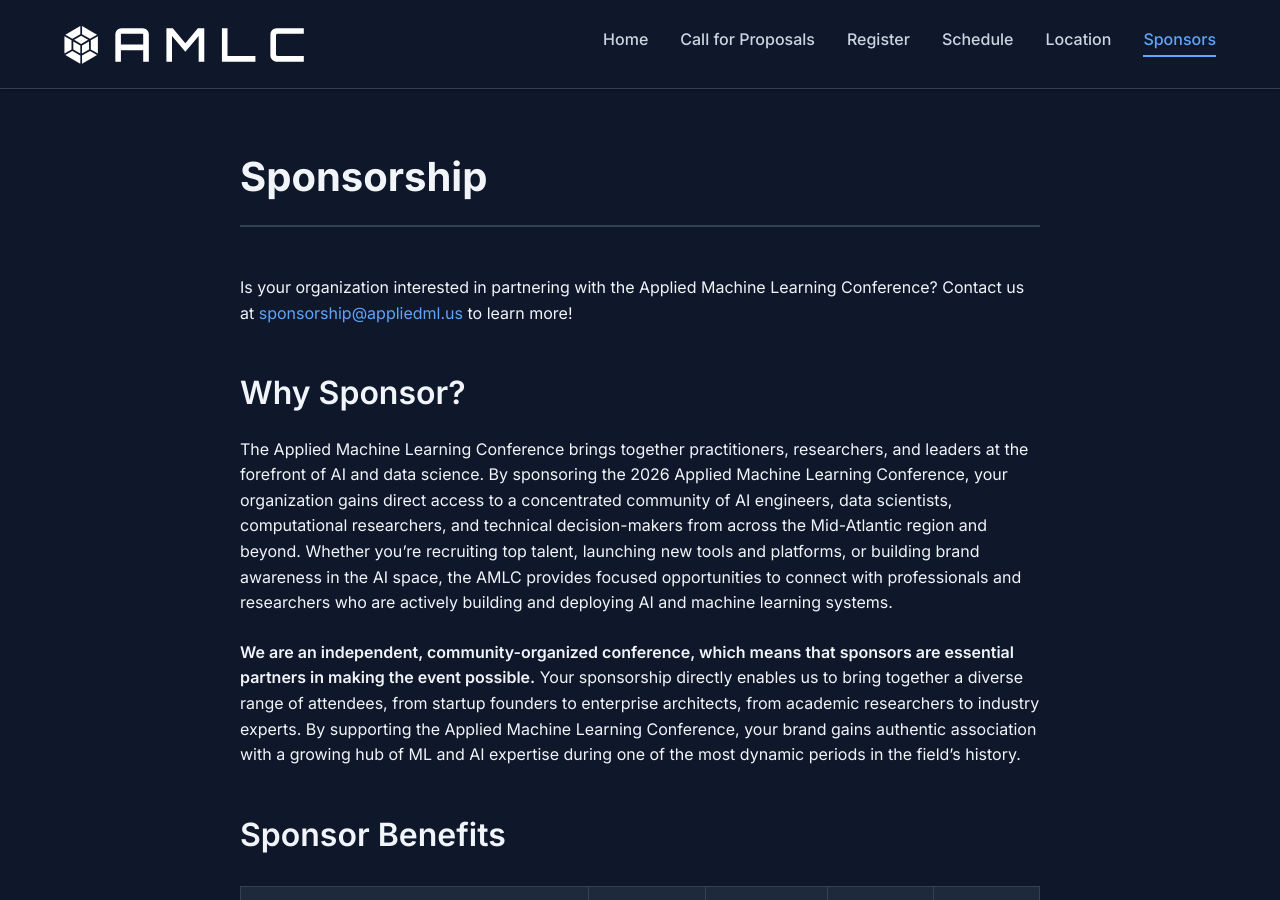
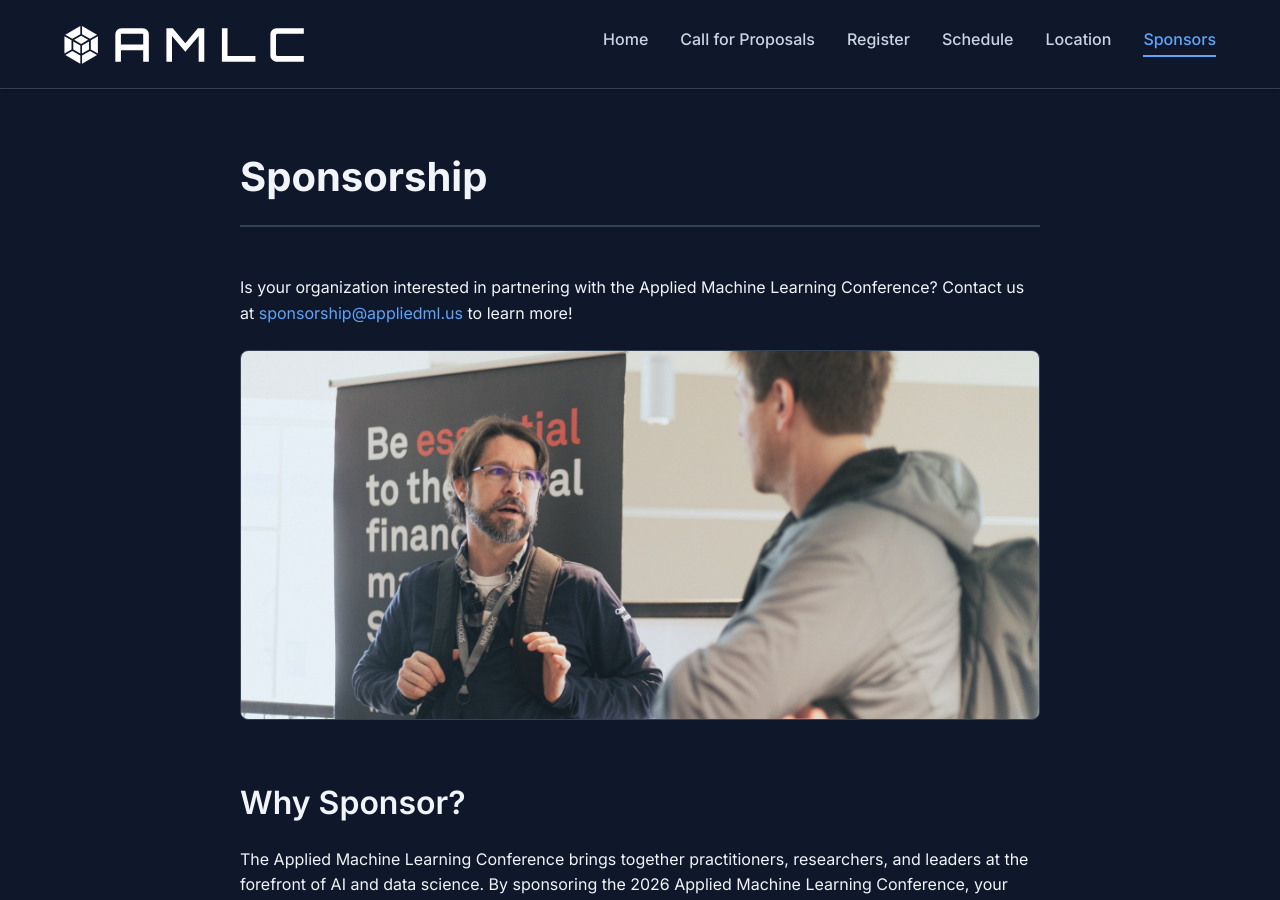
Before and after one commit to pwharrison/amlc-website, a Jekyll site: the page built from 2026/sponsors.md, in a window 1280 px wide and 900 px high. Built offline with Jekyll 4.4.1, drawn with Linux system fonts in a browser that asks for light colours.

Commit message:
add images to the sponsors page

```diff
--- a/2026/sponsors.md
+++ b/2026/sponsors.md
@@ -9,11 +9,19 @@ year: 2026
 
 Is your organization interested in partnering with the Applied Machine Learning Conference? Contact us at <a href="mailto:sponsorship@appliedml.us">sponsorship@appliedml.us</a> to learn more!
 
+<div class="content-image">
+  <img src="{{ '/assets/images/sponsorship-1.jpg' | relative_url }}" alt="Conference sponsorship">
+</div>
+
 ## Why Sponsor?
 
 The Applied Machine Learning Conference brings together practitioners, researchers, and leaders at the forefront of AI and data science. By sponsoring the 2026 Applied Machine Learning Conference, your organization gains direct access to a concentrated community of AI engineers, data scientists, computational researchers, and technical decision-makers from across the Mid-Atlantic region and beyond. Whether you're recruiting top talent, launching new tools and platforms, or building brand awareness in the AI space, the AMLC provides focused opportunities to connect with professionals and researchers who are actively building and deploying AI and machine learning systems.
 
 **We are an independent, community-organized conference, which means that sponsors are essential partners in making the event possible.** Your sponsorship directly enables us to bring together a diverse range of attendees, from startup founders to enterprise architects, from academic researchers to industry experts. By supporting the Applied Machine Learning Conference, your brand gains authentic association with a growing hub of ML and AI expertise during one of the most dynamic periods in the field's history.
+
+<div class="content-image">
+  <img src="{{ '/assets/images/sponsorship-2.jpg' | relative_url }}" alt="People gathered at the UVA School of Data Science">
+</div>
 
 ## Sponsor Benefits
 
```
Also changed, not shown: assets/images/sponsorship-1.jpg (added), assets/images/sponsorship-2.jpg (added).
